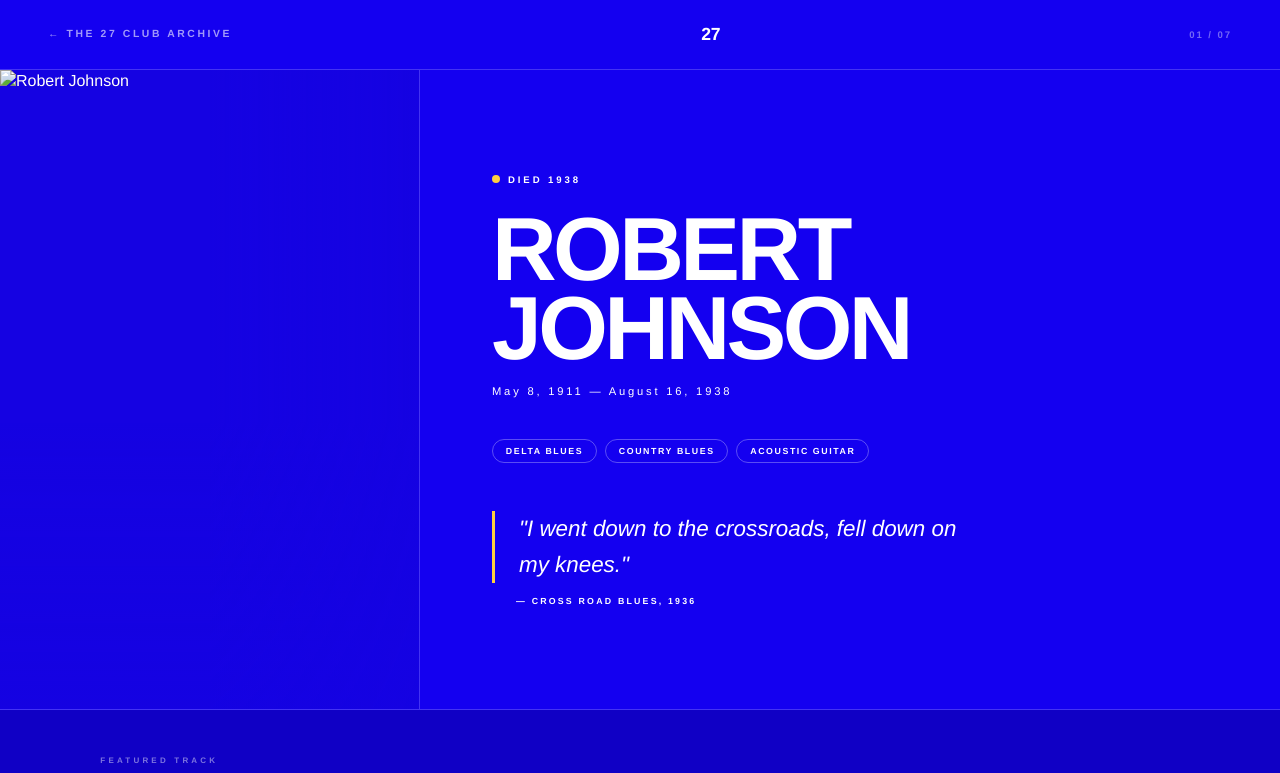
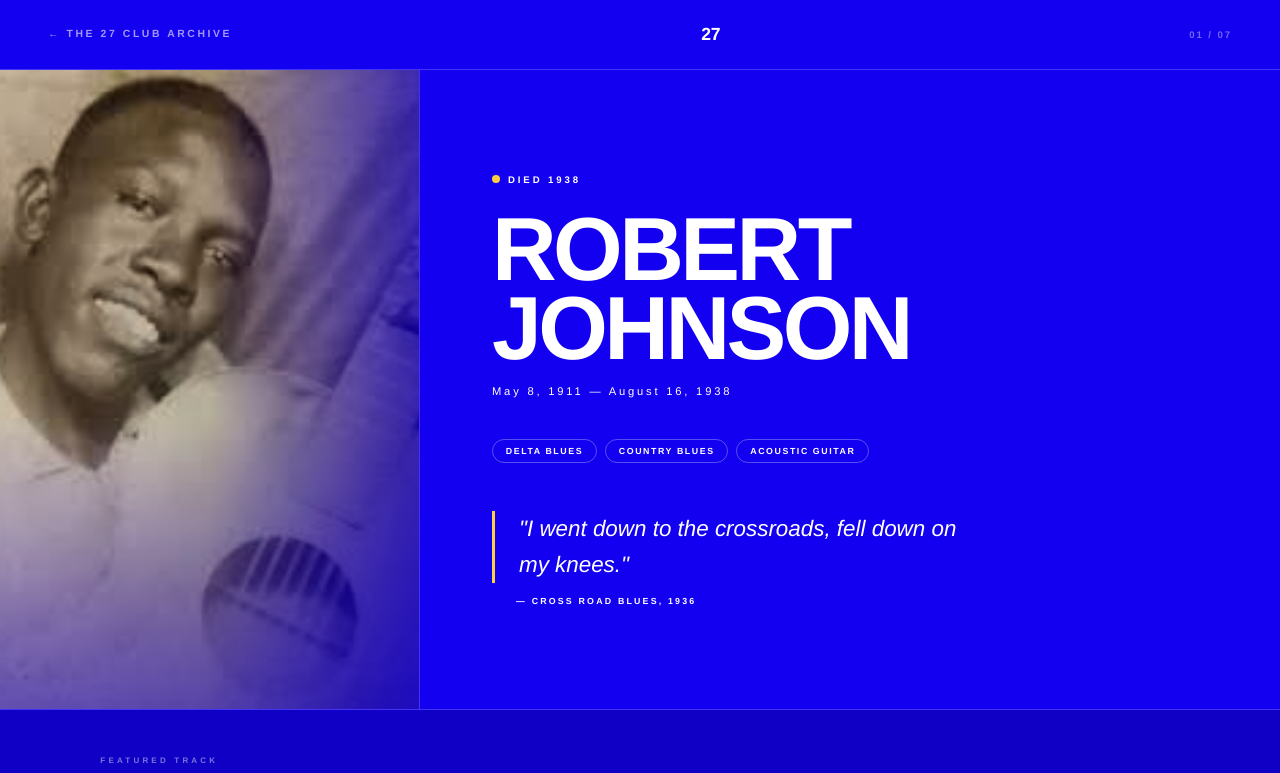
Before and after one commit to adilandau/27club, a plain HTML site: page members/robert-johnson.html in a window 1280 px wide. Shown: the top 773 px of the page. Drawn offline with Linux system fonts and the light colour scheme.

Commit message:
Update robert-johnson.html

```diff
--- a/members/robert-johnson.html
+++ b/members/robert-johnson.html
@@ -16,7 +16,7 @@
 
   <div class="member-hero">
     <div class="hero-img-col">
-      <img class="hero-photo" src="../images/robert-color.avif" alt="Robert Johnson">
+      <img class="hero-photo" src="../images/robert-color.jpg" alt="Robert Johnson">
     </div>
     <div class="hero-text-col">
       <div class="hero-tag">
```
